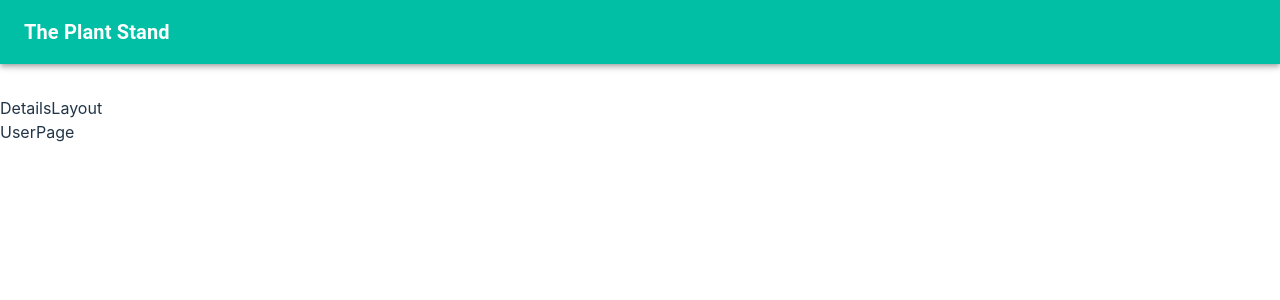
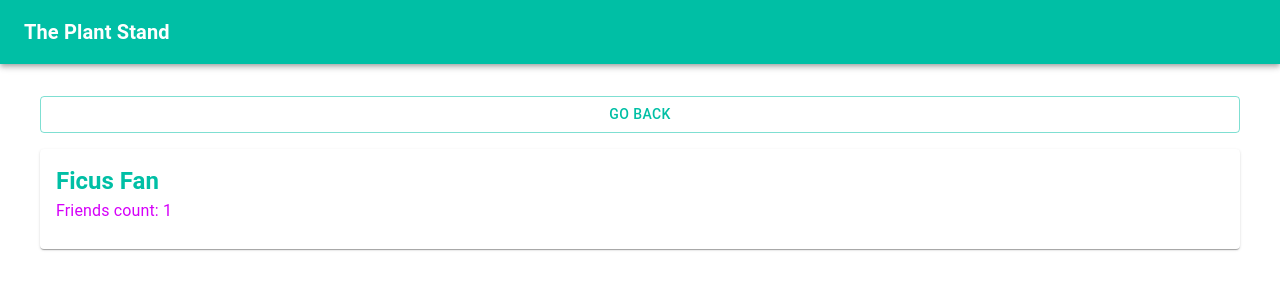
Before and after one commit to tatsianash/plant-social, a React (Vite) app: page /user/1 in a window 1280 px wide. Shown: the top 300 px of the page. Built offline with nearby package versions, Linux system fonts and the light colour scheme; data requests are answered from the project's data file.

Commit message:
Fetch user info by id

```diff
--- a/db.json
+++ b/db.json
@@ -5,5 +5,17 @@
 			"id": "1",
 			"displayName": "Ficus Fan"
 		}
-	}
+	},
+	"users": [
+		{
+			"id": 1,
+			"displayName": "Ficus Fan",
+			"friends": [{ "id": 2, "displayName": "Cactus Fan" }]
+		},
+		{
+			"id": 2,
+			"displayName": "Cactus Fan",
+			"friends": [{ "id": 1, "displayName": "Ficus Fan" }]
+		}
+	]
 }
--- a/src/api/api.ts
+++ b/src/api/api.ts
@@ -1,8 +1,16 @@
 import axios from "axios";
 import { Session } from "../types/session";
+import { User } from "../types/user";
 
 export const sessionQueryKey = ["session"];
 
 export const fetchSession = (): Promise<Session> => {
 	return axios.get("http://localhost:3000/session").then((res) => res.data);
 };
+
+export const userIdQueryKey = ["user", "id"];
+
+export const fetchUserById = (id: string | undefined): Promise<User | undefined> => {
+	if (!id) return Promise.resolve(undefined);
+	return axios.get(`http://localhost:3000/users?id=${id}`).then((res) => res?.data[0]);
+};
--- a/src/layouts/DetailsLayout.tsx
+++ b/src/layouts/DetailsLayout.tsx
@@ -1,12 +1,24 @@
 import React from "react";
-import { Outlet } from "react-router-dom";
+import { Link, Outlet } from "react-router-dom";
 import MainContainer from "../containers/MainContainer";
+import { Box, Button } from "@mui/material";
 
 const DetailsLayout = () => {
 	return (
 		<MainContainer>
-			<div>DetailsLayout</div>
-			<Outlet />
+			<Box
+				display="flex"
+				flexDirection="column"
+				gap={2}
+				maxWidth="lg"
+				mx="auto"
+				width="100%"
+			>
+				<Button variant="outlined" component={Link} to="..">
+					Go back
+				</Button>
+				<Outlet />
+			</Box>
 		</MainContainer>
 	);
 };
--- a/src/layouts/MainLayout.tsx
+++ b/src/layouts/MainLayout.tsx
@@ -1,6 +1,6 @@
 import { Typography } from "@mui/material";
 import React from "react";
-import { Outlet } from "react-router-dom";
+import { Link, Outlet } from "react-router-dom";
 import useSession from "../hooks/useSession";
 import MainContainer from "../containers/MainContainer";
 
@@ -12,9 +12,15 @@ const MainLayout = () => {
 			<Typography variant="h1" color="primary">
 				The Plant Stand
 			</Typography>
-			<Typography variant="subtitle1" color="secondary">
+			<Typography
+				variant="subtitle1"
+				color="secondary"
+				component={Link}
+				to={`/user/${session?.user?.id}`}
+			>
 				{session?.user?.displayName}
 			</Typography>
+
 			<div>MainLayout</div>
 			<Outlet />
 		</MainContainer>
--- a/src/pages/UserPage.tsx
+++ b/src/pages/UserPage.tsx
@@ -1,7 +1,43 @@
+import { useQuery } from "@tanstack/react-query";
 import React from "react";
+import { useParams } from "react-router-dom";
+import { fetchUserById, userIdQueryKey } from "../api/api";
+import { Card, CardContent, Typography } from "@mui/material";
 
 const UserPage = () => {
-	return <div>UserPage</div>;
+	const { id } = useParams();
+	const {
+		data: user,
+		isLoading,
+		isSuccess,
+		isError,
+	} = useQuery({
+		queryKey: userIdQueryKey,
+		queryFn: () => fetchUserById(id),
+	});
+
+	if (isLoading) {
+		return <div>Loading...</div>;
+	}
+
+	if (!user || isError) {
+		return <div>User not found</div>;
+	}
+
+	if (isSuccess) {
+		return (
+			<Card>
+				<CardContent>
+					<Typography variant="h5" fontWeight="bold" color="primary">
+						{user.displayName}
+					</Typography>
+					<Typography variant="subtitle1" color="secondary">
+						Friends count: {user.friends.length}
+					</Typography>
+				</CardContent>
+			</Card>
+		);
+	}
 };
 
 export default UserPage;
--- /dev/null
+++ b/src/types/user.ts
@@ -0,0 +1,6 @@
+export type User = {
+	id: string;
+	displayName: string;
+	photoURL?: string;
+	friends: User[];
+};
```
